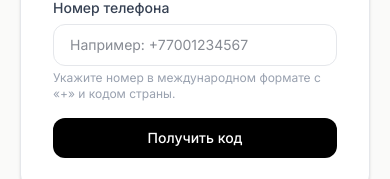
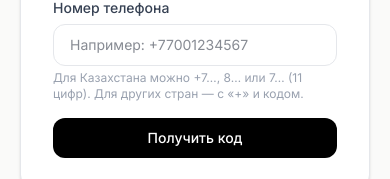
Before and after one commit to kudreyev/almaty-dining-club, a Next.js app: page /login in a window 390 px wide. Shown: the part 282-461 px from the top of the page. Built offline with nearby package versions, Linux system fonts and the light colour scheme; no server answers.

Commit message:
Update phone number guidance in login form: clarify instructions for Kazakhstan and international formats to enhance user understanding.

```diff
--- a/src/app/login/login-form.tsx
+++ b/src/app/login/login-form.tsx
@@ -121,7 +121,7 @@ export function LoginForm({
               </p>
             ) : (
               <p className="mt-1 text-xs text-gray-400">
-                Укажите номер в международном формате с «+» и кодом страны.
+                Для Казахстана можно +7…, 8… или 7… (11 цифр). Для других стран — с «+» и кодом.
               </p>
             )}
           </div>
```
